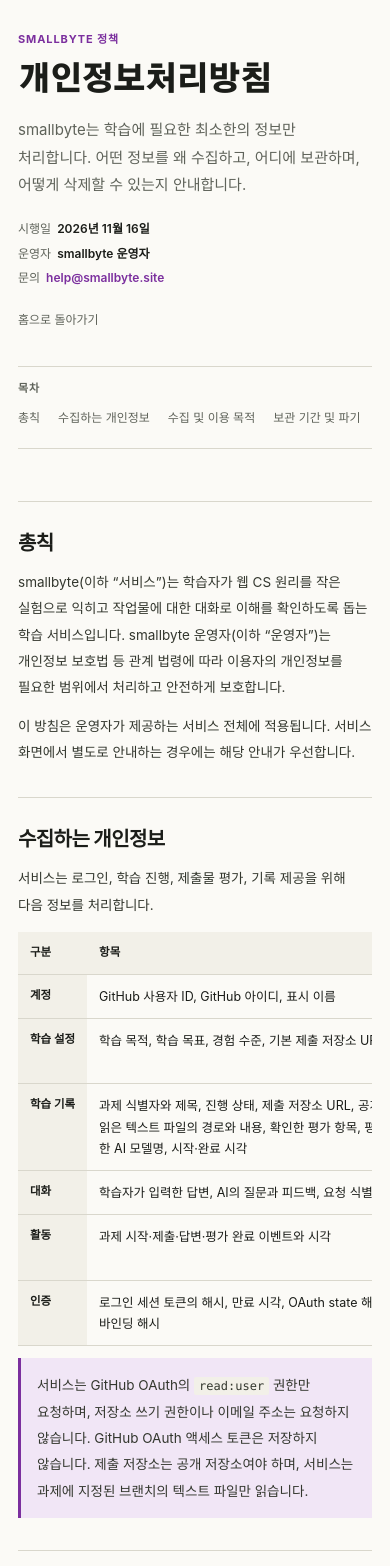
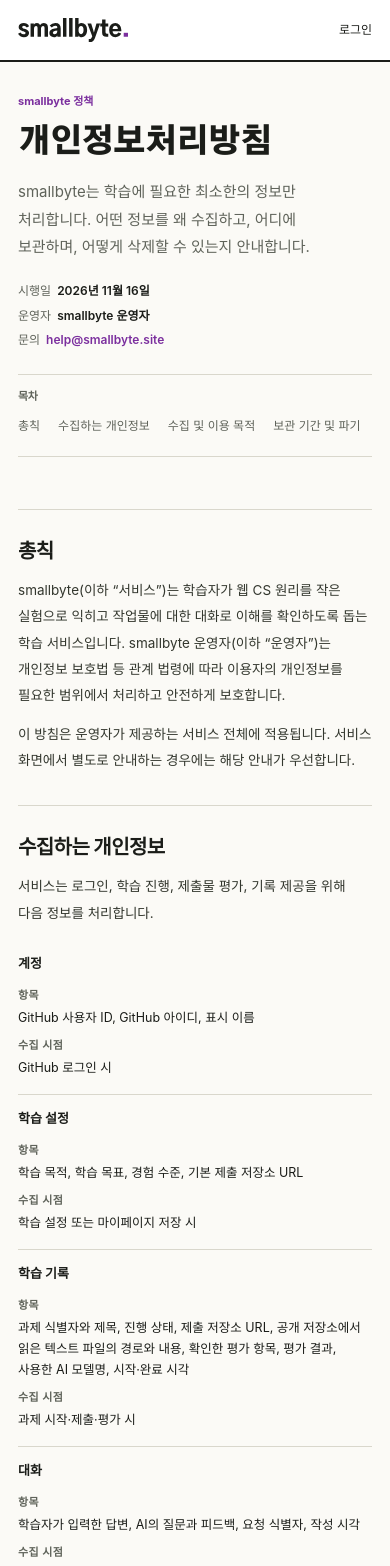
Before and after one commit to comchobo/smallbyte, a Next.js app in the folder web/: page /privacy in a window 390 px wide. Shown: the top 1566 px of the page. Built offline with nearby package versions, Linux system fonts and the light colour scheme; no server answers.

Commit message:
Add the site header and fix policy page layout
Reuse the shared header on privacy and terms, resolve the summary line break, keep Korean words intact in tables, and switch tables to stacked cards on narrow screens. Render the policy header from the current session so it matches the rest of the site.

```diff
--- a/web/app/globals.css
+++ b/web/app/globals.css
@@ -338,7 +338,7 @@ ol {
   color: var(--purple);
 }
 .policy-page {
-  max-width: 1080px;
+  max-width: 1280px;
   padding-top: 56px;
 }
 .policy-head {
@@ -348,8 +348,6 @@ ol {
 .policy-eyebrow {
   font-size: 11px;
   font-weight: 700;
-  letter-spacing: 0.08em;
-  text-transform: uppercase;
   color: var(--purple);
 }
 .policy-head h1 {
@@ -361,6 +359,7 @@ ol {
   font-size: 15px;
   line-height: 1.85;
   color: var(--muted);
+  text-wrap: balance;
 }
 .policy-meta {
   display: flex;
@@ -381,17 +380,6 @@ ol {
   font-weight: 600;
 }
 .policy-meta a {
-  color: var(--purple);
-}
-.policy-back {
-  display: inline-flex;
-  align-items: center;
-  min-height: 44px;
-  margin-top: 10px;
-  font-size: 12px;
-  color: var(--muted);
-}
-.policy-back:where(:hover) {
   color: var(--purple);
 }
 .policy-layout {
@@ -411,8 +399,6 @@ ol {
   font-family: var(--sans);
   font-size: 11px;
   font-weight: 700;
-  letter-spacing: 0.08em;
-  text-transform: uppercase;
   color: var(--muted);
 }
 .policy-toc ol {
@@ -456,6 +442,7 @@ ol {
   font-size: 13.5px;
   line-height: 1.95;
   color: var(--ink-2);
+  text-wrap: pretty;
 }
 .policy-body p {
   margin: 12px 0 0;
@@ -496,6 +483,8 @@ ol {
   border-bottom: 1px solid var(--line);
   text-align: left;
   vertical-align: top;
+  word-break: keep-all;
+  overflow-wrap: anywhere;
 }
 .policy-table th {
   background: var(--tint);
@@ -2815,7 +2804,67 @@ summary {
   .policy-toc a {
     white-space: nowrap;
   }
-  .policy-table {
-    min-width: 560px;
-  }
-}
+  .policy-table-wrap {
+    overflow: visible;
+  }
+  .policy-table,
+  .policy-table tbody,
+  .policy-table tr,
+  .policy-table th,
+  .policy-table td {
+    display: block;
+    width: 100%;
+  }
+  .policy-table thead {
+    position: absolute;
+    width: 1px;
+    height: 1px;
+    margin: -1px;
+    padding: 0;
+    overflow: hidden;
+    clip: rect(0 0 0 0);
+    white-space: nowrap;
+    border: 0;
+  }
+  .policy-table tr {
+    padding: 12px 0;
+    border-bottom: 1px solid var(--line);
+  }
+  .policy-table th[scope="row"] {
+    padding: 0 0 8px;
+    border: 0;
+    background: transparent;
+    font-size: 13px;
+    white-space: normal;
+  }
+  .policy-table td {
+    padding: 4px 0;
+    border: 0;
+  }
+  .policy-table td::before {
+    display: block;
+    margin-bottom: 2px;
+    font-size: 11px;
+    font-weight: 700;
+    letter-spacing: 0.04em;
+    color: var(--muted);
+  }
+  #items .policy-table td:nth-child(2)::before {
+    content: "항목";
+  }
+  #items .policy-table td:nth-child(3)::before {
+    content: "수집 시점";
+  }
+  #third-parties .policy-table td:nth-child(2)::before {
+    content: "목적";
+  }
+  #third-parties .policy-table td:nth-child(3)::before {
+    content: "전송·조회 항목";
+  }
+  #cookies .policy-table td:nth-child(2)::before {
+    content: "목적";
+  }
+  #cookies .policy-table td:nth-child(3)::before {
+    content: "속성과 보관 기간";
+  }
+}
--- a/web/app/privacy/page.tsx
+++ b/web/app/privacy/page.tsx
@@ -3,6 +3,8 @@ import {
   PolicyDocument,
   type PolicySection,
 } from "@/components/policy-document";
+import { PolicyShell } from "@/components/policy-shell";
+import { currentUser } from "@/lib/auth-server";
 import { POLICY_CONTACT } from "@/lib/policy";
 
 export const metadata: Metadata = {
@@ -26,8 +28,10 @@ const sections: PolicySection[] = [
   { id: "changes", title: "방침의 변경" },
 ];
 
-export default function Page() {
+export default async function Page() {
+  const user = await currentUser();
   return (
+    <PolicyShell page="privacy" initialUser={user}>
       <PolicyDocument
         title="개인정보처리방침"
         summary="smallbyte는 학습에 필요한 최소한의 정보만 처리합니다. 어떤 정보를 왜 수집하고, 어디에 보관하며, 어떻게 삭제할 수 있는지 안내합니다."
@@ -36,22 +40,23 @@ export default function Page() {
         <section id="overview">
           <h2>총칙</h2>
           <p>
-          smallbyte(이하 “서비스”)는 학습자가 웹 CS 원리를 작은 실험으로 익히고
-          작업물에 대한 대화로 이해를 확인하도록 돕는 학습 서비스입니다.
-          smallbyte 운영자(이하 “운영자”)는 개인정보 보호법 등 관계 법령에 따라
-          이용자의 개인정보를 필요한 범위에서 처리하고 안전하게 보호합니다.
+            smallbyte(이하 “서비스”)는 학습자가 웹 CS 원리를 작은 실험으로
+            익히고 작업물에 대한 대화로 이해를 확인하도록 돕는 학습
+            서비스입니다. smallbyte 운영자(이하 “운영자”)는 개인정보 보호법 등
+            관계 법령에 따라 이용자의 개인정보를 필요한 범위에서 처리하고
+            안전하게 보호합니다.
           </p>
           <p>
-          이 방침은 운영자가 제공하는 서비스 전체에 적용됩니다. 서비스 화면에서
-          별도로 안내하는 경우에는 해당 안내가 우선합니다.
+            이 방침은 운영자가 제공하는 서비스 전체에 적용됩니다. 서비스
+            화면에서 별도로 안내하는 경우에는 해당 안내가 우선합니다.
           </p>
         </section>
 
         <section id="items">
           <h2>수집하는 개인정보</h2>
           <p>
-          서비스는 로그인, 학습 진행, 제출물 평가, 기록 제공을 위해 다음 정보를
-          처리합니다.
+            서비스는 로그인, 학습 진행, 제출물 평가, 기록 제공을 위해 다음
+            정보를 처리합니다.
           </p>
           <div className="policy-table-wrap">
             <table className="policy-table">
@@ -98,8 +103,8 @@ export default function Page() {
                 <tr>
                   <th scope="row">인증</th>
                   <td>
-                  로그인 세션 토큰의 해시, 만료 시각, OAuth state 해시, 브라우저
-                  바인딩 해시
+                    로그인 세션 토큰의 해시, 만료 시각, OAuth state 해시,
+                    브라우저 바인딩 해시
                   </td>
                   <td>로그인과 세션 생성 시</td>
                 </tr>
@@ -107,10 +112,10 @@ export default function Page() {
             </table>
           </div>
           <p className="policy-note">
-          서비스는 GitHub OAuth의 <code>read:user</code> 권한만 요청하며, 저장소
-          쓰기 권한이나 이메일 주소는 요청하지 않습니다. GitHub OAuth 액세스
-          토큰은 저장하지 않습니다. 제출 저장소는 공개 저장소여야 하며, 서비스는
-          과제에 지정된 브랜치의 텍스트 파일만 읽습니다.
+            서비스는 GitHub OAuth의 <code>read:user</code> 권한만 요청하며,
+            저장소 쓰기 권한이나 이메일 주소는 요청하지 않습니다. GitHub OAuth
+            액세스 토큰은 저장하지 않습니다. 제출 저장소는 공개 저장소여야 하며,
+            서비스는 과제에 지정된 브랜치의 텍스트 파일만 읽습니다.
           </p>
         </section>
 
@@ -119,7 +124,8 @@ export default function Page() {
           <ul>
             <li>GitHub 계정으로 이용자를 식별하고 로그인 세션을 유지합니다.</li>
             <li>
-            학습 목적·목표·경험 수준에 따라 코스 순서와 다음 과제를 추천합니다.
+              학습 목적·목표·경험 수준에 따라 코스 순서와 다음 과제를
+              추천합니다.
             </li>
             <li>
               과제 진행 상황을 기록하고, 공개 저장소의 제출물을 읽어 AI 대화형
@@ -133,8 +139,8 @@ export default function Page() {
             <li>문의와 개인정보 삭제 요청에 응답합니다.</li>
           </ul>
           <p>
-          운영자는 위 목적과 관련 없는 용도로 개인정보를 이용하지 않으며, 목적이
-          변경되면 필요한 동의를 받거나 이 방침을 통해 안내합니다.
+            운영자는 위 목적과 관련 없는 용도로 개인정보를 이용하지 않으며,
+            목적이 변경되면 필요한 동의를 받거나 이 방침을 통해 안내합니다.
           </p>
         </section>
 
@@ -166,9 +172,9 @@ export default function Page() {
             </li>
           </ul>
           <p>
-          공개 GitHub 저장소에 이미 게시된 제출물은 서비스가 삭제하더라도 GitHub
-          에 남을 수 있습니다. 해당 저장소의 삭제나 공개 범위 변경은 이용자가
-          직접 관리해야 합니다.
+            공개 GitHub 저장소에 이미 게시된 제출물은 서비스가 삭제하더라도
+            GitHub 에 남을 수 있습니다. 해당 저장소의 삭제나 공개 범위 변경은
+            이용자가 직접 관리해야 합니다.
           </p>
         </section>
 
@@ -213,8 +219,8 @@ export default function Page() {
             제공자에게 서비스 제공 목적 외의 사용을 요청하지 않습니다.
           </p>
           <p>
-          법령에 따라 수사기관 등이 적법하게 요청하는 경우를 제외하고, 이용자의
-          동의 없이 제3자에게 개인정보를 제공하지 않습니다.
+            법령에 따라 수사기관 등이 적법하게 요청하는 경우를 제외하고,
+            이용자의 동의 없이 제3자에게 개인정보를 제공하지 않습니다.
           </p>
         </section>
 
@@ -247,7 +253,9 @@ export default function Page() {
                   <th scope="row">
                     <code>smallbyte_oauth</code>
                   </th>
-                <td>GitHub 로그인 요청과 브라우저를 연결하여 위조 요청 방지</td>
+                  <td>
+                    GitHub 로그인 요청과 브라우저를 연결하여 위조 요청 방지
+                  </td>
                   <td>
                     HttpOnly, SameSite=Lax, HTTPS에서 Secure, 경로 `/api/auth`,
                     10분
@@ -257,36 +265,38 @@ export default function Page() {
             </table>
           </div>
           <p>
-          이용자는 브라우저 설정에서 쿠키를 차단하거나 삭제할 수 있습니다. 다만
-          필수 쿠키를 차단하면 로그인과 학습 기록 저장이 동작하지 않습니다.
+            이용자는 브라우저 설정에서 쿠키를 차단하거나 삭제할 수 있습니다.
+            다만 필수 쿠키를 차단하면 로그인과 학습 기록 저장이 동작하지
+            않습니다.
           </p>
         </section>
 
         <section id="leaderboard">
           <h2>리더보드 공개 정보</h2>
           <p>
-          로그인한 이용자는 리더보드에서 다른 이용자의 표시 이름, GitHub 아이디
-          (@handle), 서비스가 이용자 ID로 생성한 아바타, 최근 7일 활동 횟수와
-          순위를 볼 수 있습니다. 리더보드는 최근 7일 동안 활동한 상위 50명과
-          경계의 동점자를 표시하며, 활동 횟수가 같으면 공동 순위로 표시합니다.
+            로그인한 이용자는 리더보드에서 다른 이용자의 표시 이름, GitHub
+            아이디 (@handle), 서비스가 이용자 ID로 생성한 아바타, 최근 7일 활동
+            횟수와 순위를 볼 수 있습니다. 리더보드는 최근 7일 동안 활동한 상위
+            50명과 경계의 동점자를 표시하며, 활동 횟수가 같으면 공동 순위로
+            표시합니다.
           </p>
           <p>
-          표시 이름은 마이페이지에서 변경할 수 있습니다. 활동 횟수는 과제 시작,
-          제출, 답변, 평가 완료를 각 1회로 합산합니다. 리더보드는 로그인한
-          이용자에게만 제공됩니다.
+            표시 이름은 마이페이지에서 변경할 수 있습니다. 활동 횟수는 과제
+            시작, 제출, 답변, 평가 완료를 각 1회로 합산합니다. 리더보드는
+            로그인한 이용자에게만 제공됩니다.
           </p>
         </section>
 
         <section id="rights">
           <h2>이용자의 권리</h2>
           <p>
-          이용자는 언제든지 자신의 개인정보를 조회·수정하거나 처리 정지를 요청할
-          수 있습니다.
+            이용자는 언제든지 자신의 개인정보를 조회·수정하거나 처리 정지를
+            요청할 수 있습니다.
           </p>
           <ul>
             <li>
-            마이페이지에서 표시 이름, 학습 방향, 기본 제출 저장소를 직접 변경할
-            수 있습니다.
+              마이페이지에서 표시 이름, 학습 방향, 기본 제출 저장소를 직접
+              변경할 수 있습니다.
             </li>
             <li>
               계정과 학습 기록의 삭제, 처리 정지, 동의 철회는{" "}
@@ -295,15 +305,18 @@ export default function Page() {
             </li>
             <li>
               삭제 요청 시 리더보드와 학습 기록에서 해당 정보가 제거됩니다. 공개
-            GitHub 저장소에 이미 게시된 제출물은 이용자가 직접 관리해야 합니다.
+              GitHub 저장소에 이미 게시된 제출물은 이용자가 직접 관리해야
+              합니다.
             </li>
             <li>
-            법정대리인이나 위임을 받은 대리인을 통한 요청도 가능합니다. 이 경우
-            본인 또는 대리 관계를 확인할 수 있는 자료를 요청할 수 있습니다.
+              법정대리인이나 위임을 받은 대리인을 통한 요청도 가능합니다. 이
+              경우 본인 또는 대리 관계를 확인할 수 있는 자료를 요청할 수
+              있습니다.
             </li>
           </ul>
           <p>
-          운영자는 요청을 받은 날부터 늦어도 10일 이내에 처리 결과를 안내합니다.
+            운영자는 요청을 받은 날부터 늦어도 10일 이내에 처리 결과를
+            안내합니다.
           </p>
         </section>
 
@@ -311,8 +324,8 @@ export default function Page() {
           <h2>안전성 확보 조치</h2>
           <ul>
             <li>
-            GitHub OAuth 액세스 토큰을 저장하지 않고, 로그인 세션 토큰은 해시로
-            저장합니다.
+              GitHub OAuth 액세스 토큰을 저장하지 않고, 로그인 세션 토큰은
+              해시로 저장합니다.
             </li>
             <li>
               세션 쿠키는 HttpOnly, SameSite=Lax로 설정하고, HTTPS 환경에서는
@@ -333,8 +346,8 @@ export default function Page() {
             </li>
           </ul>
           <p>
-          어떤 방법도 완전한 보안을 보장하지 않습니다. 취약점이나 개인정보 침해
-          의심 상황을 발견하면 즉시 문의처로 알려 주세요.
+            어떤 방법도 완전한 보안을 보장하지 않습니다. 취약점이나 개인정보
+            침해 의심 상황을 발견하면 즉시 문의처로 알려 주세요.
           </p>
         </section>
 
@@ -361,8 +374,9 @@ export default function Page() {
           </ul>
           <p>
             이용자는 개인정보 침해에 대한 상담을 위해 개인정보침해 신고센터(국번
-          없이 118, privacy.kisa.or.kr) 또는 개인정보 분쟁조정위원회(1833-6972,
-          www.kopico.go.kr)에 도움을 요청할 수 있습니다.
+            없이 118, privacy.kisa.or.kr) 또는 개인정보
+            분쟁조정위원회(1833-6972, www.kopico.go.kr)에 도움을 요청할 수
+            있습니다.
           </p>
         </section>
 
@@ -376,5 +390,6 @@ export default function Page() {
           </p>
         </section>
       </PolicyDocument>
+    </PolicyShell>
   );
 }
--- a/web/components/policy-document.tsx
+++ b/web/components/policy-document.tsx
@@ -1,4 +1,3 @@
-import Link from "next/link";
 import type { ReactNode } from "react";
 import {
   POLICY_CONTACT,
@@ -21,7 +20,7 @@ export function PolicyDocument({
   children: ReactNode;
 }) {
   return (
-    <main className="page policy-page" id="main">
+    <main className="page policy-page" id="main" tabIndex={-1}>
       <header className="policy-head">
         <p className="policy-eyebrow">smallbyte 정책</p>
         <h1>{title}</h1>
@@ -46,9 +45,6 @@ export function PolicyDocument({
             </dd>
           </div>
         </dl>
-        <Link className="policy-back" href="/">
-          홈으로 돌아가기
-        </Link>
       </header>
       <div className="policy-layout">
         <nav className="policy-toc" aria-label="목차">
--- /dev/null
+++ b/web/components/policy-shell.tsx
@@ -0,0 +1,53 @@
+"use client";
+
+import { useRouter } from "next/navigation";
+import { type ReactNode, useCallback, useState } from "react";
+import { SiteHeader } from "@/components/site-header";
+import { api, type User } from "@/lib/learning";
+
+export function PolicyShell({
+  page,
+  initialUser,
+  children,
+}: {
+  page: "privacy" | "terms";
+  initialUser: User | null;
+  children: ReactNode;
+}) {
+  const router = useRouter();
+  const [user, setUser] = useState<User | null>(initialUser);
+  const [busy, setBusy] = useState(false);
+
+  const logout = useCallback(async () => {
+    setBusy(true);
+    try {
+      await api<void>("/auth/logout", "POST");
+    } finally {
+      setUser(null);
+      setBusy(false);
+      router.replace("/");
+    }
+  }, [router]);
+
+  return (
+    <>
+      <button
+        className="skip"
+        type="button"
+        onClick={() => {
+          document.getElementById("main")?.focus();
+        }}
+      >
+        본문으로 이동
+      </button>
+      <SiteHeader
+        page={page}
+        user={user}
+        ready={Boolean(user?.onboarding_complete)}
+        busy={busy}
+        onLogout={() => void logout()}
+      />
+      {children}
+    </>
+  );
+}
--- /dev/null
+++ b/web/components/site-header.tsx
@@ -0,0 +1,65 @@
+"use client";
+
+import Link from "next/link";
+import { AccountMenu } from "@/components/learning/account-menu";
+import { Logo } from "@/components/logo";
+import type { User } from "@/lib/learning";
+import type { Page } from "@/lib/routes";
+
+export type HeaderPage = Page | "privacy" | "terms";
+
+const learningPages: HeaderPage[] = ["home", "preview", "task", "assessment"];
+const historyPages: HeaderPage[] = ["history", "result"];
+
+export function SiteHeader({
+  page,
+  user,
+  ready,
+  busy,
+  onLogout,
+}: {
+  page: HeaderPage;
+  user: User | null;
+  ready: boolean;
+  busy: boolean;
+  onLogout: () => void;
+}) {
+  return (
+    <header className="header">
+      <div className="header-inner">
+        <Link className="brand" href="/" aria-label="smallbyte 홈">
+          <Logo />
+        </Link>
+        {ready && (
+          <nav className="nav" aria-label="주요 메뉴">
+            <Link
+              href="/home"
+              aria-current={learningPages.includes(page) ? "page" : undefined}
+            >
+              학습
+            </Link>
+            <Link
+              href="/history"
+              aria-current={historyPages.includes(page) ? "page" : undefined}
+            >
+              기록
+            </Link>
+            <Link
+              href="/leaderboard"
+              aria-current={page === "leaderboard" ? "page" : undefined}
+            >
+              리더보드
+            </Link>
+          </nav>
+        )}
+        <div className="header-right">
+          {user ? (
+            <AccountMenu user={user} busy={busy} onLogout={onLogout} />
+          ) : page !== "login" ? (
+            <Link href="/login">로그인</Link>
+          ) : null}
+        </div>
+      </div>
+    </header>
+  );
+}
--- /dev/null
+++ b/web/lib/auth-server.ts
@@ -0,0 +1,19 @@
+import { cookies } from "next/headers";
+import type { User } from "@/lib/learning";
+
+export async function currentUser(): Promise<User | null> {
+  const session = (await cookies()).get("smallbyte_session")?.value;
+  if (!session) return null;
+  const origin = process.env.API_ORIGIN || "http://api:8000";
+  try {
+    const response = await fetch(`${origin}/api/me`, {
+      headers: { cookie: `smallbyte_session=${session}` },
+      cache: "no-store",
+      signal: AbortSignal.timeout(3000),
+    });
+    if (!response.ok) return null;
+    return (await response.json()) as User;
+  } catch {
+    return null;
+  }
+}
```
Also changed, not shown: web/app/terms/page.tsx (+42 -32 lines), web/components/learning-screen.tsx (+8 -49 lines). Lines whose indentation alone changed are shown as unchanged.
